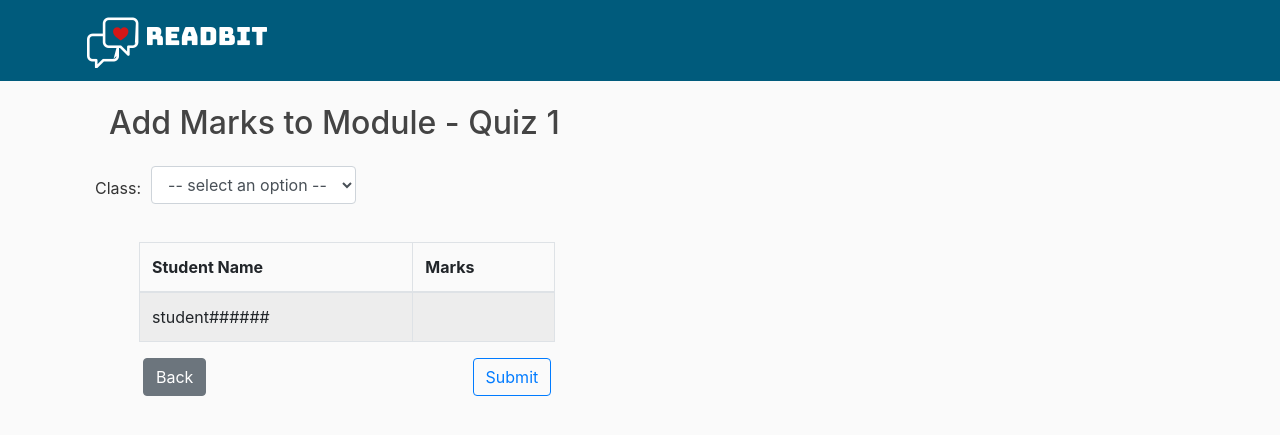
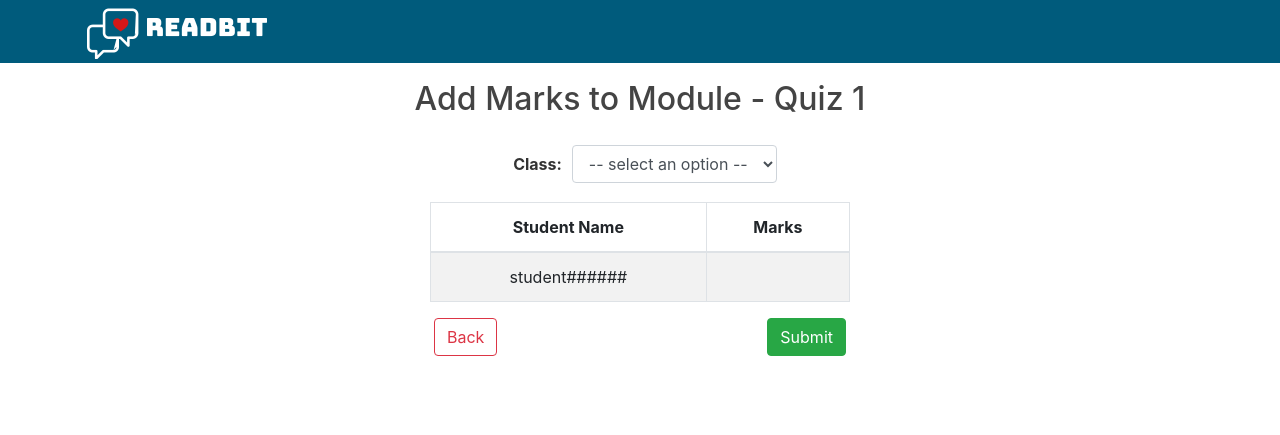
Before and after one commit to unluckyvevo/IT2201-Project, a Flask app: page /add_marks in a window 1280 px wide. Shown: the top 435 px of the page. Run offline with Flask 2, Linux system fonts and the light colour scheme; some libraries are stand-ins or nearby versions.

Commit message:
Updated Alignments

```diff
--- a/readbit/static/main.css
+++ b/readbit/static/main.css
@@ -1,5 +1,5 @@
 body {
-  background: #fafafa;
+  background: #ffffff;
   color: #333333;
   margin-top: 5rem;
 }
--- a/readbit/templates/add_marks.html
+++ b/readbit/templates/add_marks.html
@@ -3,13 +3,13 @@
 <link rel="stylesheet" type="text/css" href="{{ url_for('static', filename='manage_feedback.css') }}">
 
  <div class="container">
-     <div class="row">
+     <div class="text-center">
          <h2 class="m-4">Add Marks to {{ module }} - {{ component }}</h2>
      </div>
-     <div class="row">
-        <label id="filter_class_label" for="add_marks_ddl">Class: </label>
+     <div  style="display: flex; align-items: center; justify-content: center;">
+        <label id="filter_class_label" style="font-weight: bold;" id="add_marks_ddl">Class: </label>
         <form method="post">
-            <select id="add_marks_ddl" name = "value_filter" class="form-control" onchange="this.form.submit()">
+            <select id="add_marks_ddl" name = "value_filter" class="form-control" onchange="">
             <option disabled selected value> -- select an option -- </option>
             {% for class in teaching_classlist %}
             <option value="{{ class }}">{{ class }}</option>
@@ -17,19 +17,18 @@
         </select>
         </form>
      </div>
-     <div class="row ml-4 mt-3">
+     <div style="display: flex; align-items: center; justify-content: center;">
          <div class="col-sm-5">
             <table class="table table-bordered table-striped mt-3" id="add_marks_table">
             <thead>
-                <tr>
+                <tr class="text-center">
                   <th scope="col">Student Name</th>
                   <th scope="col">Marks</th>
                 </tr>
             </thead>
             <form method="post" action="" id="add_marks_form">
                 <tbody>
-
-                    <tr>
+                    <tr class="text-center">
                         <td contenteditable="false">student######</td>
                         <td contenteditable="true"></td>
                     </tr>
@@ -37,8 +36,8 @@
             </form>
         </table>
              <div class="row add_marks_btn_row m-1">
-                 <a href="manage_module" class="btn btn-secondary">Back</a>
-                 <button form="add_marks_form" type="submit" class="btn btn-outline-primary" >Submit</button>
+                 <a href="manage_module" class="btn btn-outline-danger">Back</a>
+                 <button form="add_marks_form" type="submit" class="btn btn-success" >Submit</button>
              </div>
         </div>
     </div>
--- a/readbit/templates/layout.html
+++ b/readbit/templates/layout.html
@@ -17,9 +17,9 @@
 </head>
 <body>
     <header class="site-header">
-      <nav class="navbar navbar-expand-md navbar-dark bg-steel fixed-top">
+      <nav class="navbar navbar-expand-md navbar-dark bg-steel fixed-top py-1 px-0">
         <div class="container">
-          <a class="navbar-brand mr-4" href="{{ url_for('login') }}">
+          <a class="navbar-brand mr-4 py-0" href="{{ url_for('login') }}">
             <img src="{{ url_for('static', filename='readbit_logo.png') }}" />
           </a>
           <button class="navbar-toggler" type="button" data-toggle="collapse" data-target="#navbarToggle" aria-controls="navbarToggle" aria-expanded="false" aria-label="Toggle navigation">
```
Also changed, not shown: readbit/templates/manage_feedback.html (+11 -11 lines), readbit/templates/manage_module.html (+11 -10 lines).
